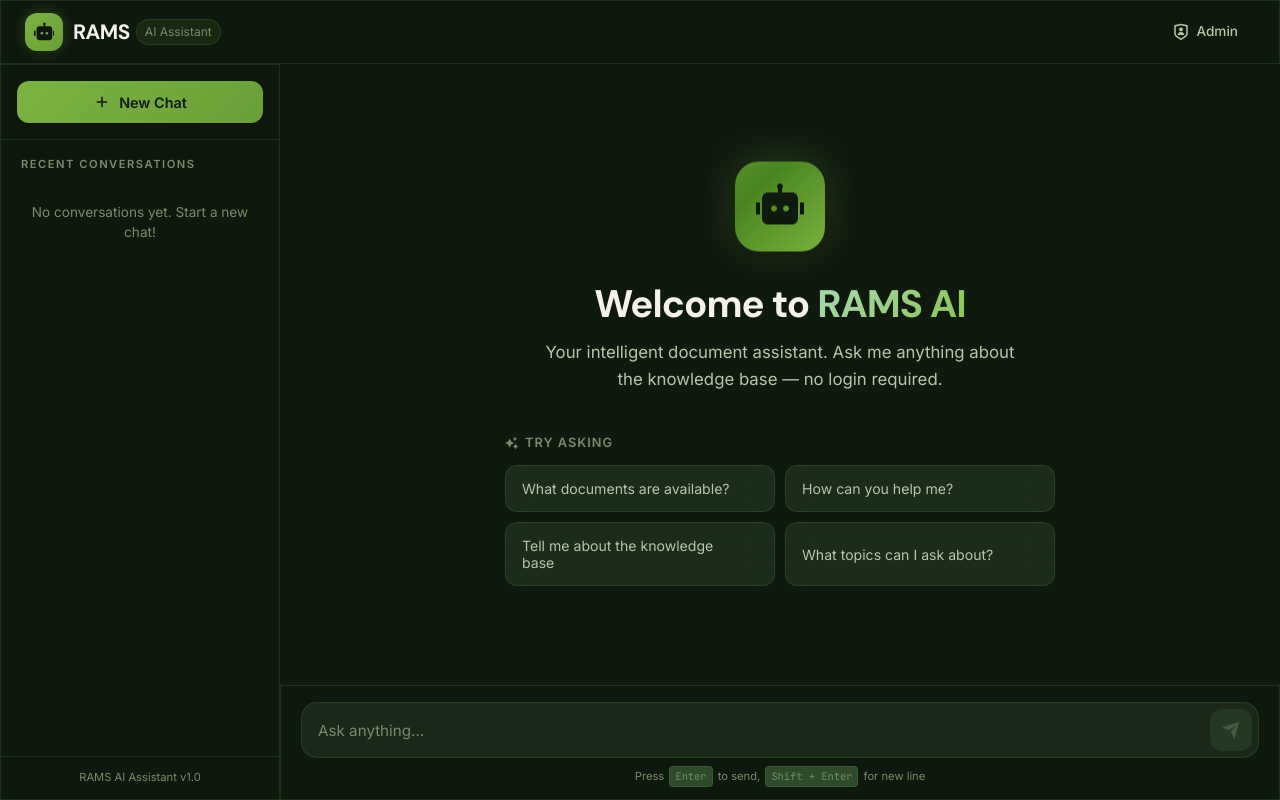
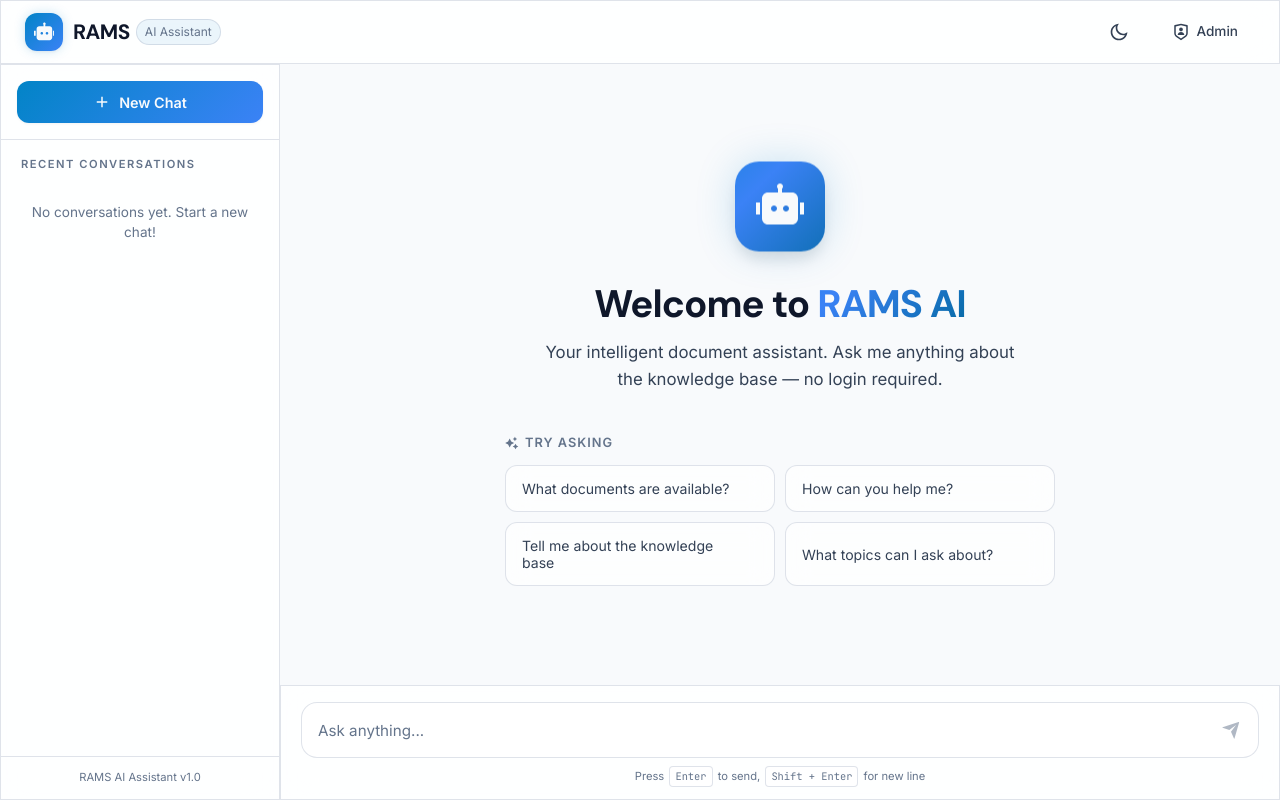
Before and after one commit to Reyansh-Manta/RAMS-Frontend, a React (Vite) app: page / in a window 1280 px wide. Built offline with nearby package versions, Linux system fonts and the light colour scheme.

Commit message:
Theme update

```diff
--- a/src/App.jsx
+++ b/src/App.jsx
@@ -5,14 +5,16 @@ import Navbar from './components/Navbar';
 import ChatPage from './pages/ChatPage';
 import AdminLogin from './pages/AdminLogin';
 import AdminDashboard from './pages/AdminDashboard';
+import { ThemeProvider } from './context/ThemeContext';
 import './App.css';
 
 function App() {
   return (
-    <BrowserRouter>
-      <AuthProvider>
-        <ChatProvider>
-          <Navbar />
+    <ThemeProvider>
+      <BrowserRouter>
+        <AuthProvider>
+          <ChatProvider>
+            <Navbar />
           <Routes>
             <Route path="/" element={<ChatPage />} />
             <Route path="/admin" element={<AdminLogin />} />
@@ -20,7 +22,8 @@ function App() {
           </Routes>
         </ChatProvider>
       </AuthProvider>
-    </BrowserRouter>
+      </BrowserRouter>
+    </ThemeProvider>
   );
 }
 
--- a/src/components/ChatBubble.css
+++ b/src/components/ChatBubble.css
@@ -26,7 +26,7 @@
 }
 
 .chat-bubble-bot .chat-bubble-avatar {
-  background: linear-gradient(135deg, var(--color-accent), #6a9f38);
+  background: linear-gradient(135deg, var(--color-accent), var(--color-info));
   color: var(--color-text-inverse);
   box-shadow: 0 0 10px var(--color-accent-glow);
 }
@@ -83,7 +83,7 @@
 }
 
 .chat-bubble-user .chat-bubble-text {
-  background: linear-gradient(135deg, var(--color-accent), #6a9f38);
+  background: linear-gradient(135deg, var(--color-accent), var(--color-info));
   color: var(--color-text-inverse);
   border-top-right-radius: var(--radius-sm);
 }
--- a/src/components/ChatInput.css
+++ b/src/components/ChatInput.css
@@ -54,7 +54,7 @@
 }
 
 .chat-send-btn-active {
-  background: linear-gradient(135deg, var(--color-accent), #6a9f38);
+  background: linear-gradient(135deg, var(--color-accent), var(--color-info));
   color: var(--color-text-inverse);
   box-shadow: var(--shadow-sm), 0 0 12px var(--color-accent-glow);
 }
--- a/src/components/Navbar.css
+++ b/src/components/Navbar.css
@@ -24,7 +24,7 @@
   width: 38px;
   height: 38px;
   border-radius: var(--radius-md);
-  background: linear-gradient(135deg, var(--color-accent), #6a9f38);
+  background: linear-gradient(135deg, var(--color-accent), var(--color-info));
   display: flex;
   align-items: center;
   justify-content: center;
--- a/src/components/Navbar.jsx
+++ b/src/components/Navbar.jsx
@@ -1,11 +1,13 @@
 import { Link, useLocation } from 'react-router-dom';
 import { useAuth } from '../context/AuthContext';
-import { RiRobot2Fill, RiShieldUserLine, RiLogoutBoxRLine } from 'react-icons/ri';
+import { useTheme } from '../context/ThemeContext';
+import { RiRobot2Fill, RiShieldUserLine, RiLogoutBoxRLine, RiSunLine, RiMoonLine } from 'react-icons/ri';
 import { motion } from 'framer-motion';
 import './Navbar.css';
 
 export default function Navbar() {
   const { isAdmin, logout } = useAuth();
+  const { theme, toggleTheme } = useTheme();
   const location = useLocation();
   const isAdminRoute = location.pathname.startsWith('/admin');
 
@@ -25,6 +27,10 @@ export default function Navbar() {
       </Link>
 
       <div className="navbar-actions">
+        <button className="btn-icon" onClick={toggleTheme} aria-label="Toggle theme" style={{ marginRight: '8px' }}>
+          {theme === 'light' ? <RiMoonLine size={20} /> : <RiSunLine size={20} />}
+        </button>
+
         {isAdmin && isAdminRoute ? (
           <>
             <Link to="/" className="btn-secondary navbar-btn">
--- /dev/null
+++ b/src/context/ThemeContext.jsx
@@ -0,0 +1,36 @@
+import { createContext, useContext, useState, useEffect } from 'react';
+
+const ThemeContext = createContext(null);
+
+export function ThemeProvider({ children }) {
+  const [theme, setTheme] = useState(() => {
+    const stored = localStorage.getItem('rams_theme');
+    if (stored) return stored;
+    // Default to dark mode or system preference
+    if (window.matchMedia && window.matchMedia('(prefers-color-scheme: light)').matches) {
+      return 'light';
+    }
+    return 'dark'; // Let's make dark mode the default fallback
+  });
+
+  useEffect(() => {
+    localStorage.setItem('rams_theme', theme);
+    document.documentElement.setAttribute('data-theme', theme);
+  }, [theme]);
+
+  const toggleTheme = () => {
+    setTheme(prev => prev === 'light' ? 'dark' : 'light');
+  };
+
+  return (
+    <ThemeContext.Provider value={{ theme, toggleTheme }}>
+      {children}
+    </ThemeContext.Provider>
+  );
+}
+
+export const useTheme = () => {
+  const ctx = useContext(ThemeContext);
+  if (!ctx) throw new Error('useTheme must be used within ThemeProvider');
+  return ctx;
+};
--- a/src/index.css
+++ b/src/index.css
@@ -4,38 +4,38 @@
    DESIGN TOKENS
    ═══════════════════════════════════════════ */
 :root {
-  /* Color Palette — Deep Forest */
-  --color-bg-primary: #0f1a0f;
-  --color-bg-secondary: #1a2e1a;
-  --color-bg-tertiary: #243524;
-  --color-bg-surface: #2d4a2d;
-  --color-bg-elevated: #365636;
-  --color-bg-card: rgba(45, 74, 45, 0.4);
-  --color-bg-glass: rgba(15, 26, 15, 0.75);
-  --color-bg-input: rgba(36, 53, 36, 0.6);
+  /* Color Palette — Friendly Light Blue/Teal (Default) */
+  --color-bg-primary: #f8fafc;
+  --color-bg-secondary: #f1f5f9;
+  --color-bg-tertiary: #e2e8f0;
+  --color-bg-surface: #ffffff;
+  --color-bg-elevated: #ffffff;
+  --color-bg-card: rgba(255, 255, 255, 0.7);
+  --color-bg-glass: rgba(255, 255, 255, 0.85);
+  --color-bg-input: #ffffff;
 
-  /* Accent */
-  --color-accent: #7cb342;
-  --color-accent-hover: #8bc34a;
-  --color-accent-glow: rgba(124, 179, 66, 0.3);
-  --color-accent-subtle: rgba(124, 179, 66, 0.1);
+  /* Accent — Soft Blue/Teal */
+  --color-accent: #0284c7;
+  --color-accent-hover: #0369a1;
+  --color-accent-glow: rgba(2, 132, 199, 0.2);
+  --color-accent-subtle: rgba(2, 132, 199, 0.08);
 
   /* Text */
-  --color-text-primary: #f5f1eb;
-  --color-text-secondary: #b8c5a8;
-  --color-text-muted: #7a8a6a;
-  --color-text-inverse: #0f1a0f;
+  --color-text-primary: #0f172a;
+  --color-text-secondary: #334155;
+  --color-text-muted: #64748b;
+  --color-text-inverse: #f8fafc;
 
   /* Feedback */
-  --color-success: #66bb6a;
-  --color-error: #ef5350;
-  --color-warning: #ffa726;
-  --color-info: #42a5f5;
+  --color-success: #10b981;
+  --color-error: #ef4444;
+  --color-warning: #f59e0b;
+  --color-info: #3b82f6;
 
   /* Borders */
-  --color-border: rgba(124, 179, 66, 0.15);
-  --color-border-hover: rgba(124, 179, 66, 0.3);
-  --color-border-active: rgba(124, 179, 66, 0.5);
+  --color-border: rgba(148, 163, 184, 0.3);
+  --color-border-hover: rgba(148, 163, 184, 0.5);
+  --color-border-active: rgba(2, 132, 199, 0.5);
 
   /* Typography */
   --font-heading: 'DM Sans', sans-serif;
@@ -50,10 +50,10 @@
   --radius-pill: 999px;
 
   /* Shadows */
-  --shadow-sm: 0 2px 8px rgba(0, 0, 0, 0.2);
-  --shadow-md: 0 4px 16px rgba(0, 0, 0, 0.3);
-  --shadow-lg: 0 8px 32px rgba(0, 0, 0, 0.4);
-  --shadow-glow: 0 0 20px var(--color-accent-glow);
+  --shadow-sm: 0 1px 3px rgba(0, 0, 0, 0.05);
+  --shadow-md: 0 4px 6px -1px rgba(0, 0, 0, 0.08);
+  --shadow-lg: 0 10px 15px -3px rgba(0, 0, 0, 0.1);
+  --shadow-glow: 0 0 15px var(--color-accent-glow);
 
   /* Transitions */
   --transition-fast: 150ms ease;
@@ -63,6 +63,40 @@
   /* Layout */
   --sidebar-width: 280px;
   --navbar-height: 64px;
+}
+
+[data-theme='dark'] {
+  /* Color Palette — Deep Slate Dark Mode */
+  --color-bg-primary: #0f172a;
+  --color-bg-secondary: #1e293b;
+  --color-bg-tertiary: #334155;
+  --color-bg-surface: #1e293b;
+  --color-bg-elevated: #334155;
+  --color-bg-card: rgba(30, 41, 59, 0.6);
+  --color-bg-glass: rgba(15, 23, 42, 0.85);
+  --color-bg-input: rgba(15, 23, 42, 0.5);
+
+  /* Accent — Bright Sky Blue */
+  --color-accent: #38bdf8;
+  --color-accent-hover: #7dd3fc;
+  --color-accent-glow: rgba(56, 189, 248, 0.2);
+  --color-accent-subtle: rgba(56, 189, 248, 0.1);
+
+  /* Text */
+  --color-text-primary: #f8fafc;
+  --color-text-secondary: #cbd5e1;
+  --color-text-muted: #94a3b8;
+  --color-text-inverse: #0f172a;
+
+  /* Borders */
+  --color-border: rgba(148, 163, 184, 0.15);
+  --color-border-hover: rgba(148, 163, 184, 0.3);
+  --color-border-active: rgba(56, 189, 248, 0.4);
+
+  /* Shadows */
+  --shadow-sm: 0 2px 8px rgba(0, 0, 0, 0.3);
+  --shadow-md: 0 4px 16px rgba(0, 0, 0, 0.4);
+  --shadow-lg: 0 8px 32px rgba(0, 0, 0, 0.5);
 }
 
 /* ═══════════════════════════════════════════
@@ -211,7 +245,7 @@ input, textarea {
 }
 
 .gradient-text {
-  background: linear-gradient(135deg, var(--color-accent) 0%, #a5d6a7 50%, var(--color-accent-hover) 100%);
+  background: linear-gradient(135deg, var(--color-accent) 0%, var(--color-info) 50%, var(--color-accent-hover) 100%);
   background-size: 200% auto;
   -webkit-background-clip: text;
   -webkit-text-fill-color: transparent;
@@ -225,7 +259,7 @@ input, textarea {
   justify-content: center;
   gap: 8px;
   padding: 12px 24px;
-  background: linear-gradient(135deg, var(--color-accent), #6a9f38);
+  background: linear-gradient(135deg, var(--color-accent), var(--color-info));
   color: var(--color-text-inverse);
   font-weight: 600;
   font-size: 0.95rem;
--- a/src/pages/AdminLogin.css
+++ b/src/pages/AdminLogin.css
@@ -34,7 +34,7 @@
 .admin-login-orb-2 {
   width: 300px;
   height: 300px;
-  background: #4a8520;
+  background: var(--color-info);
   bottom: -50px;
   left: -50px;
   animation: float 10s ease-in-out infinite reverse;
@@ -43,7 +43,7 @@
 .admin-login-orb-3 {
   width: 200px;
   height: 200px;
-  background: #a5d6a7;
+  background: var(--color-accent-hover);
   top: 50%;
   left: 50%;
   transform: translate(-50%, -50%);
@@ -83,7 +83,7 @@
   width: 64px;
   height: 64px;
   border-radius: var(--radius-lg);
-  background: linear-gradient(135deg, var(--color-accent), #4a8520);
+  background: linear-gradient(135deg, var(--color-accent), var(--color-info));
   display: flex;
   align-items: center;
   justify-content: center;
--- a/src/pages/ChatPage.css
+++ b/src/pages/ChatPage.css
@@ -62,7 +62,7 @@
   width: 90px;
   height: 90px;
   border-radius: var(--radius-xl);
-  background: linear-gradient(135deg, var(--color-accent), #4a8520, var(--color-accent-hover));
+  background: linear-gradient(135deg, var(--color-accent), var(--color-info), var(--color-accent-hover));
   background-size: 200% 200%;
   animation: gradientShift 4s ease infinite, float 3s ease-in-out infinite;
   display: flex;
```
